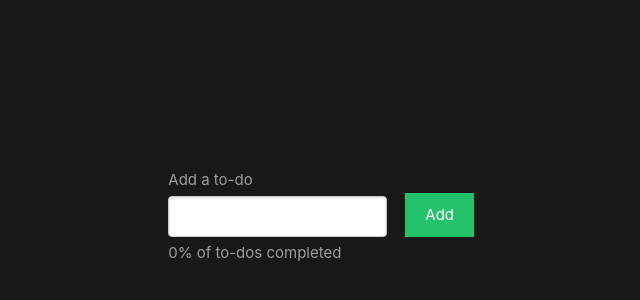
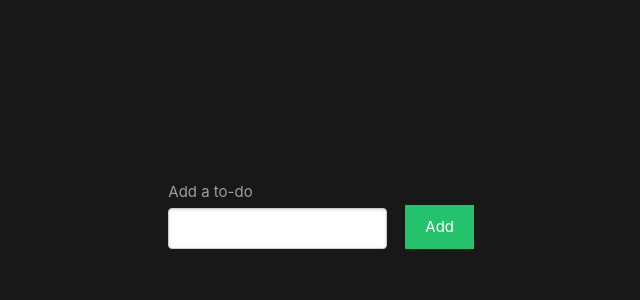
Before and after one commit to AUrdiales/academy-todo, a Vue app: page / in a window 1280 px wide. Shown: the part 184-484 px from the top of the page, without its empty margins (164-804 px from the left). Built offline with nearby package versions, Linux system fonts and the light colour scheme.

Commit message:
add numberOfTodos computed

```diff
--- a/src/views/TodoApp.vue
+++ b/src/views/TodoApp.vue
@@ -7,7 +7,7 @@
       </div>
       <button class="button--submit">Add</button>
     </form>
-    <span> {{ completedPercentage }}% of to-dos completed</span>
+    <span v-show="numberOfTodos"> {{ completedPercentage }}% of to-dos completed</span>
     <div class="todo-container" v-for="todo in todos" :key="todo.id">
       <label class="todo-item">
         <input type="checkbox" @change="completeTodo(todo.id)" :checked="todo.completed" /><span
@@ -50,6 +50,9 @@ export default {
     }
   },
   computed: {
+    numberOfTodos() {
+      return this.todos.length
+    },
     completedPercentage() {
       const completedTodos = this.todos.filter((todo) => todo.completed)
       const percentage = (completedTodos.length * 100) / this.todos.length || 0
```
